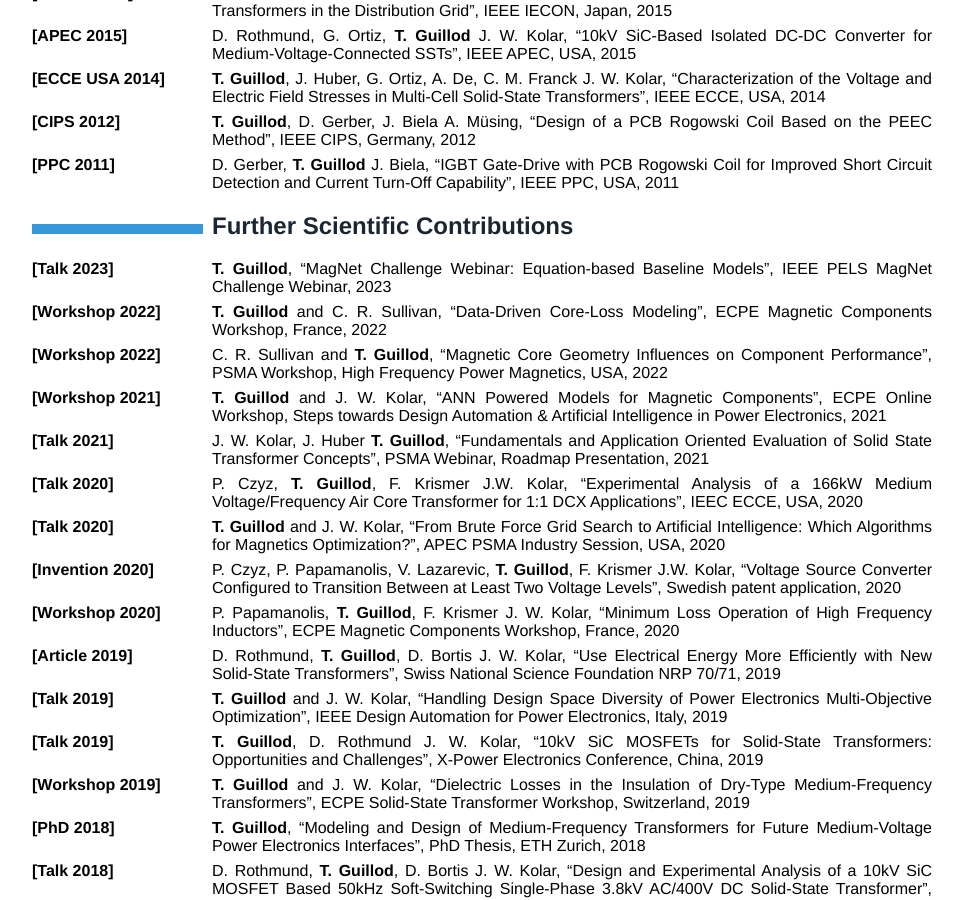
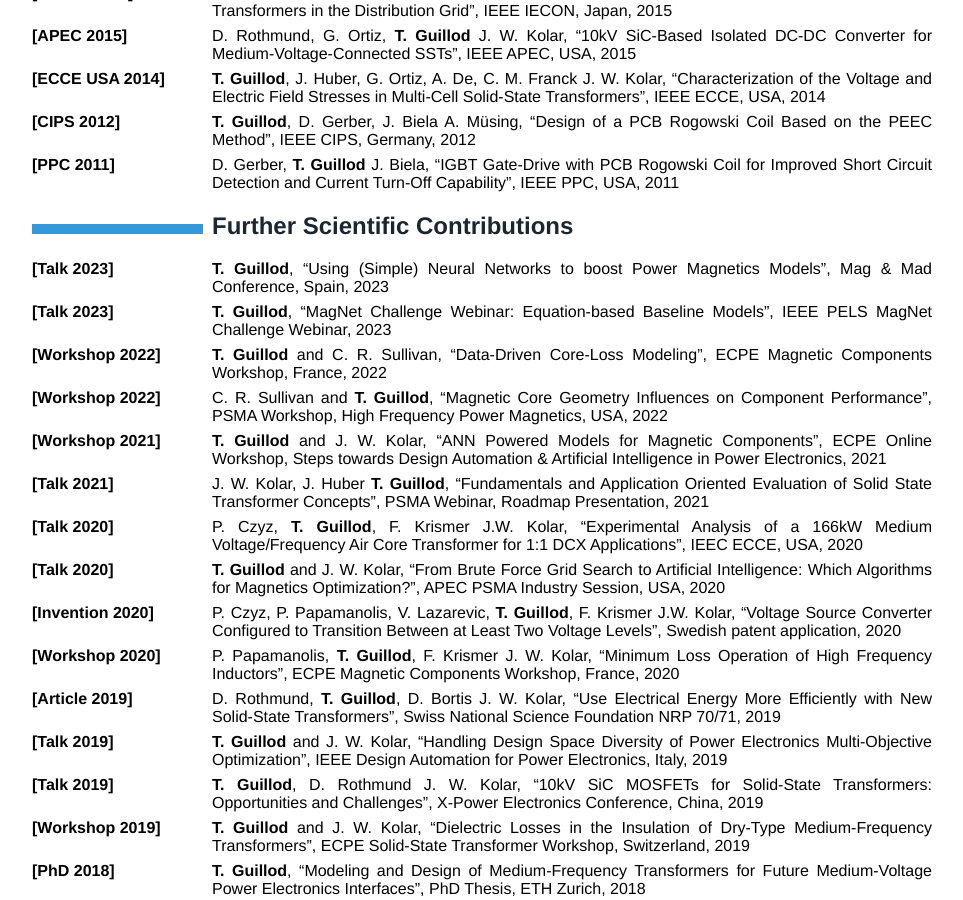
Before and after one commit to otvam/otvam.github.io, a Jekyll site: the page data/cv_guillod.html, which Jekyll copies as it is, in a window 1280 px wide and 900 px high, scrolled down 3066 px. Shown: the whole window, without its empty margins (158-1121 px from the left). Built offline with Jekyll 4.4.1, drawn with Linux system fonts in a browser that asks for light colours.

Commit message:
magmad talk

```diff
--- a/data/cv_guillod.html
+++ b/data/cv_guillod.html
@@ -333,6 +333,9 @@ COMSOL, Ansys, Altium Designer, Inventor, Simulink, SPICE, PLECS
 <h2 id="further-scientific-contributions">Further Scientific Contributions</h2>
 <dl>
 <dt>[Talk 2023]</dt>
+<dd><strong>T. Guillod</strong>, “Using (Simple) Neural Networks to boost Power Magnetics Models”, Mag &amp; Mad Conference, Spain, 2023
+</dd>
+<dt>[Talk 2023]</dt>
 <dd><strong>T. Guillod</strong>, “MagNet Challenge Webinar: Equation-based Baseline Models”, IEEE PELS MagNet Challenge Webinar, 2023
 </dd>
 <dt>[Workshop 2022]</dt>
```
Also changed, not shown: pandoc/resume.md (+3 -0 lines), 1 other file.
